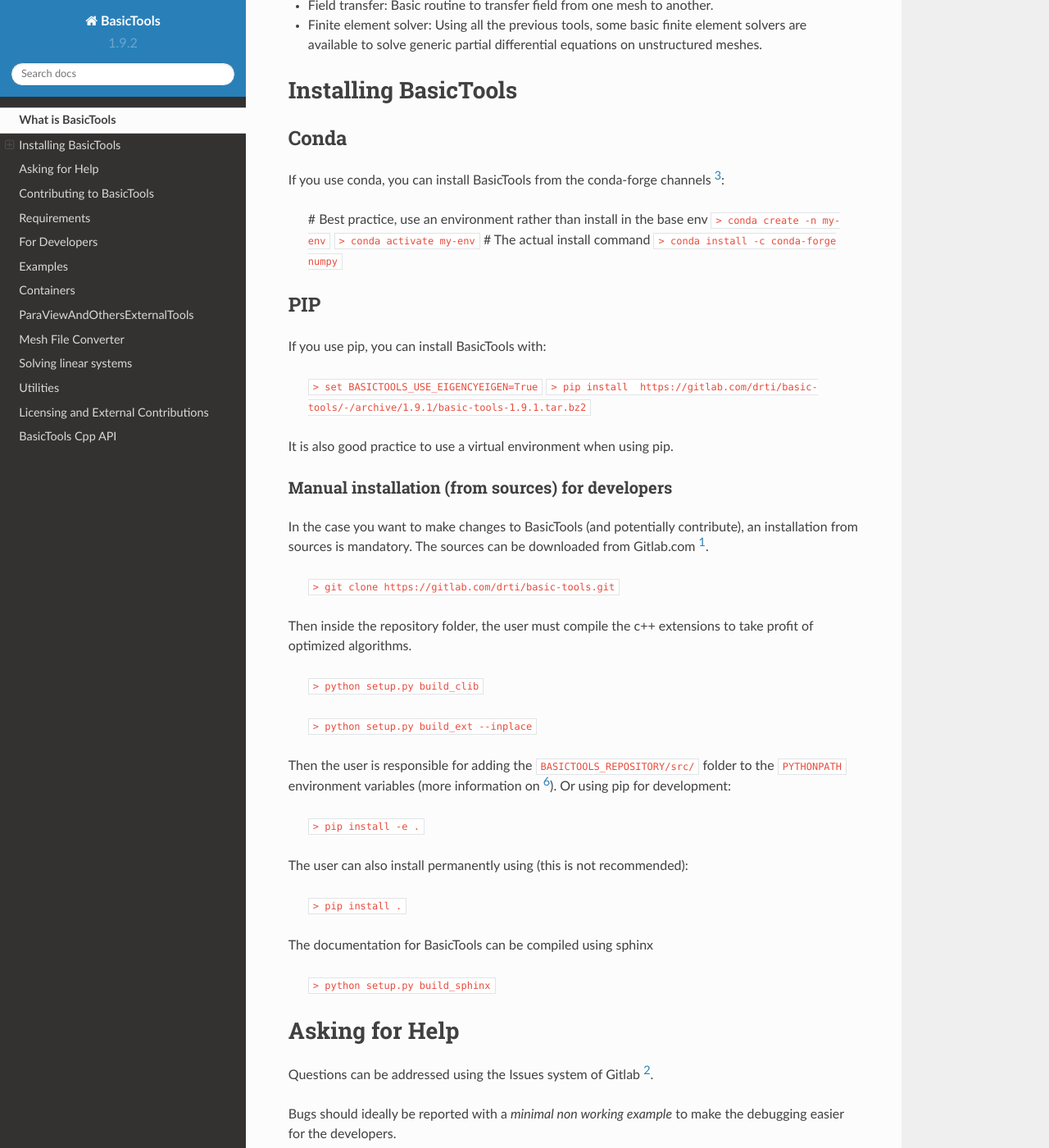
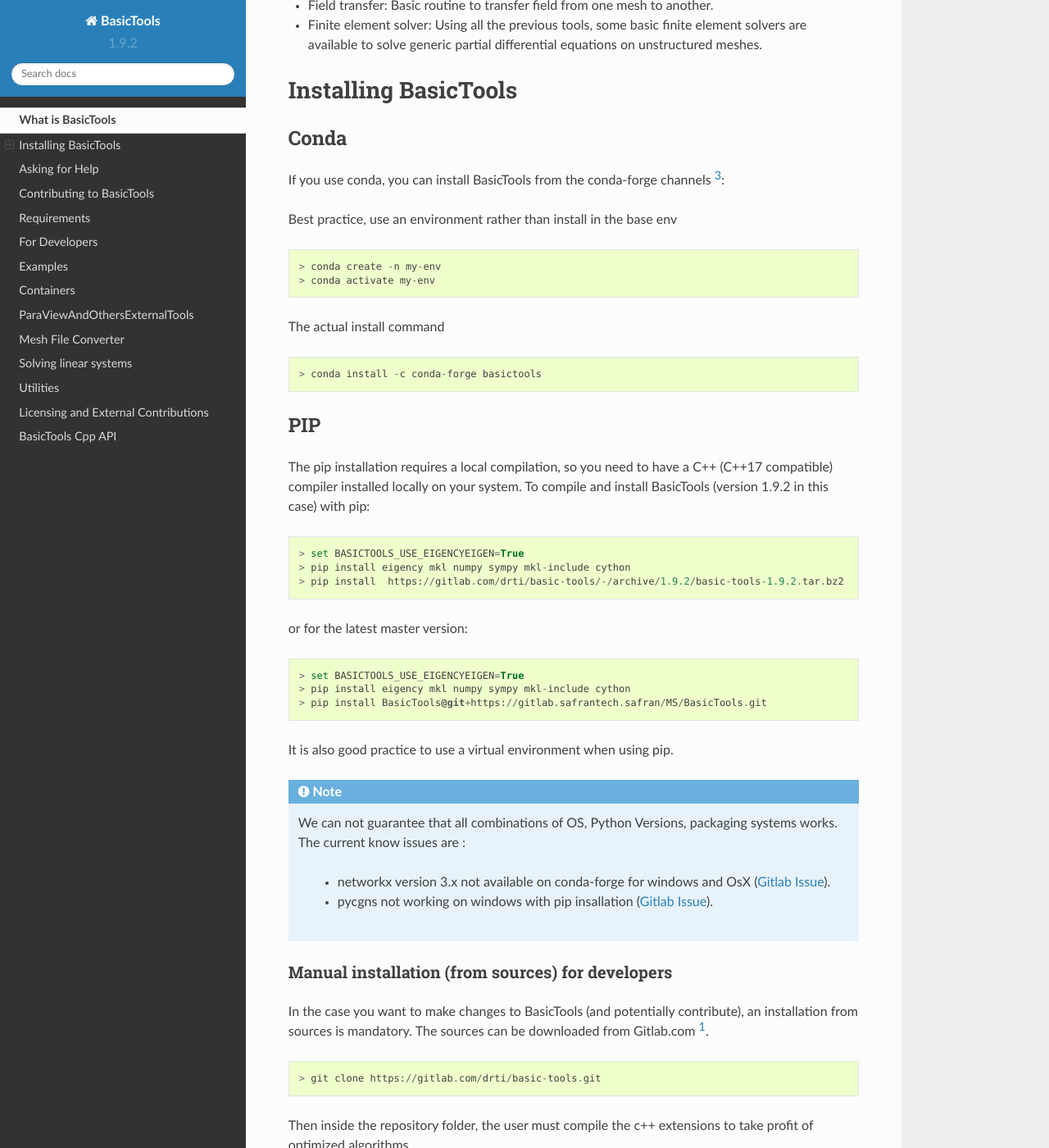
Before and after one commit to basileMarchand/basictools-frozen, a Sphinx documentation site: the page built from docs/Intro.rst, in a window 1280 px wide and 1400 px high, scrolled down 453 px. Shown: the whole window at 82% size. Built offline with Sphinx 7.4.7 and the Read the Docs theme 2.0.0, drawn with Linux system fonts in a browser that asks for light colours; pages that are not in the unit, such as notebooks, are missing from menus; some of the changed text lies outside the part shown.

Commit message:
(Intro.rst) Better installation doc for pip

```diff
--- a/docs/Intro.rst
+++ b/docs/Intro.rst
@@ -21,21 +21,48 @@
 
 If you use conda, you can install BasicTools from the conda-forge channels [#anacondaurl]_:
 
-    # Best practice, use an environment rather than install in the base env
-    ``> conda create -n my-env``
-    ``> conda activate my-env``
-    # The actual install command
-    ``> conda install -c conda-forge numpy``
+Best practice, use an environment rather than install in the base env
+
+.. code-block::
+
+    > conda create -n my-env
+    > conda activate my-env
+
+The actual install command
+
+.. code-block::
+
+    > conda install -c conda-forge basictools
 
 PIP
 ---
 
-If you use pip, you can install BasicTools with:
+The pip installation requires a local compilation, so you need to have a C++ (C++17 compatible) compiler installed locally on your system.
+To compile and install BasicTools (version 1.9.2 in this case) with pip:
 
-    ``> set BASICTOOLS_USE_EIGENCYEIGEN=True``
-    ``> pip install  https://gitlab.com/drti/basic-tools/-/archive/1.9.1/basic-tools-1.9.1.tar.bz2``
+.. code-block::
+
+    > set BASICTOOLS_USE_EIGENCYEIGEN=True
+    > pip install eigency mkl numpy sympy mkl-include cython
+    > pip install  https://gitlab.com/drti/basic-tools/-/archive/1.9.2/basic-tools-1.9.2.tar.bz2
+
+or for the latest master version:
+
+.. code-block::
+
+    > set BASICTOOLS_USE_EIGENCYEIGEN=True
+    > pip install eigency mkl numpy sympy mkl-include cython
+    > pip install BasicTools@git+https://gitlab.safrantech.safran/MS/BasicTools.git
 
 It is also good practice to use a virtual environment when using pip.
+
+.. note::
+    We can not guarantee that all combinations of OS, Python Versions, packaging systems works.
+    The current know issues are :
+
+        - networkx version 3.x not available on conda-forge for windows and OsX (`Gitlab Issue <https://gitlab.com/drti/basic-tools/-/issues/10>`_).
+        - pycgns not working on windows with pip insallation (`Gitlab Issue <https://gitlab.com/drti/basic-tools/-/issues/11>`_).
+
 
 Manual installation (from sources) for developers
 =================================================
@@ -43,26 +70,35 @@
 In the case you want to make changes to BasicTools (and potentially contribute), an installation from sources is mandatory.
 The sources can be downloaded from Gitlab.com [#gitlaburlpublic]_.
 
-    ``> git clone https://gitlab.com/drti/basic-tools.git``
+.. code-block::
+
+    > git clone https://gitlab.com/drti/basic-tools.git
 
 Then inside the repository folder, the user must compile the c++ extensions to take profit of optimized algorithms.
 
-    ``> python setup.py build_clib``
+.. code-block::
 
-    ``> python setup.py build_ext --inplace``
+    > python setup.py build_clib
+    > python setup.py build_ext --inplace
 
 Then the user is responsible for adding the ``BASICTOOLS_REPOSITORY/src/`` folder to the ``PYTHONPATH`` environment variables (more information on [#pythonpathdoc]_).
 Or using pip for development:
 
-    ``> pip install -e .``
+.. code-block::
+
+    > pip install -e .
 
 The user can also install permanently using (this is not recommended):
 
-    ``> pip install .``
+.. code-block::
+
+    > pip install .
 
 The documentation for BasicTools can be compiled using sphinx
 
-    ``> python setup.py build_sphinx``
+.. code-block::
+
+    > python setup.py build_sphinx
 
 ***************
 Asking for Help
```
